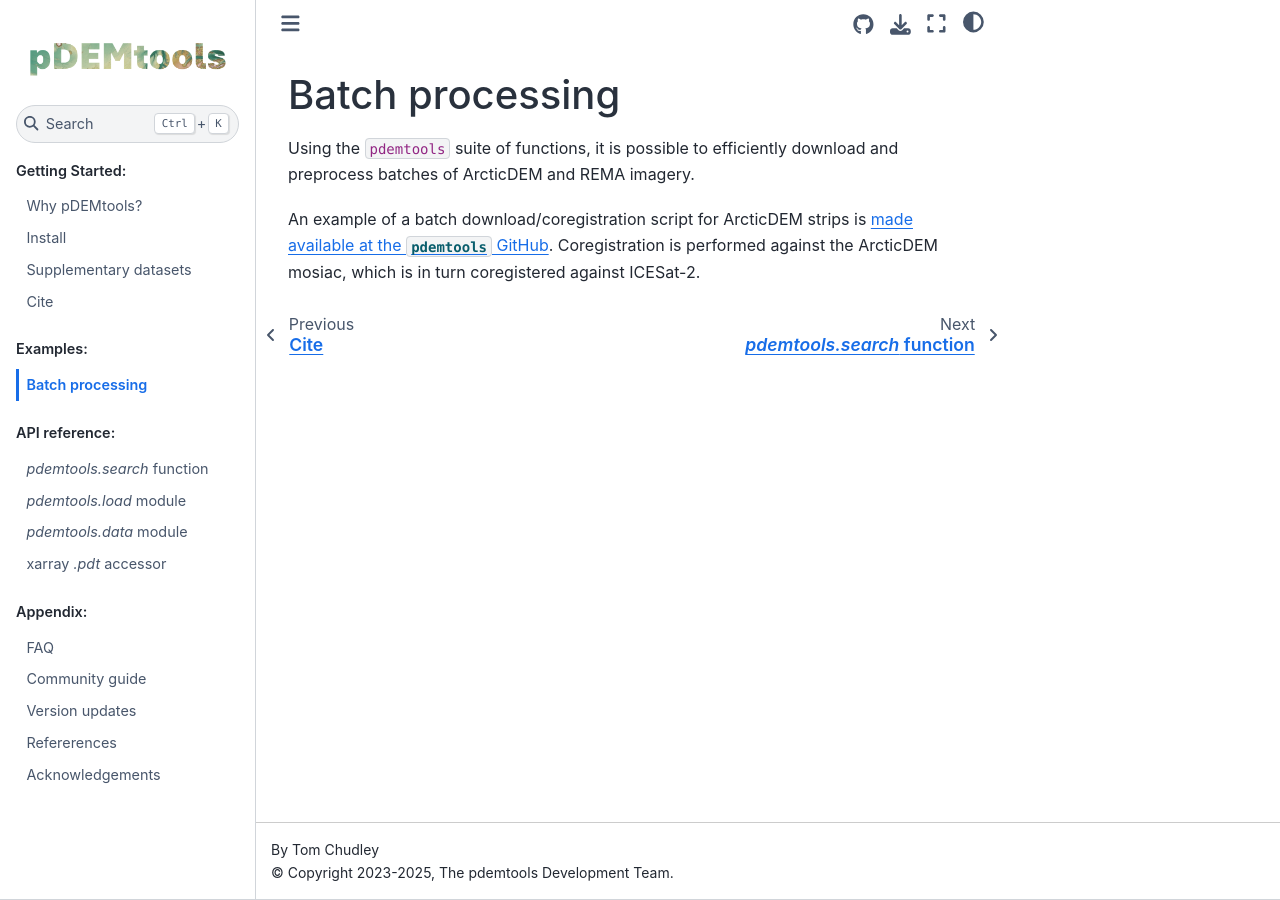
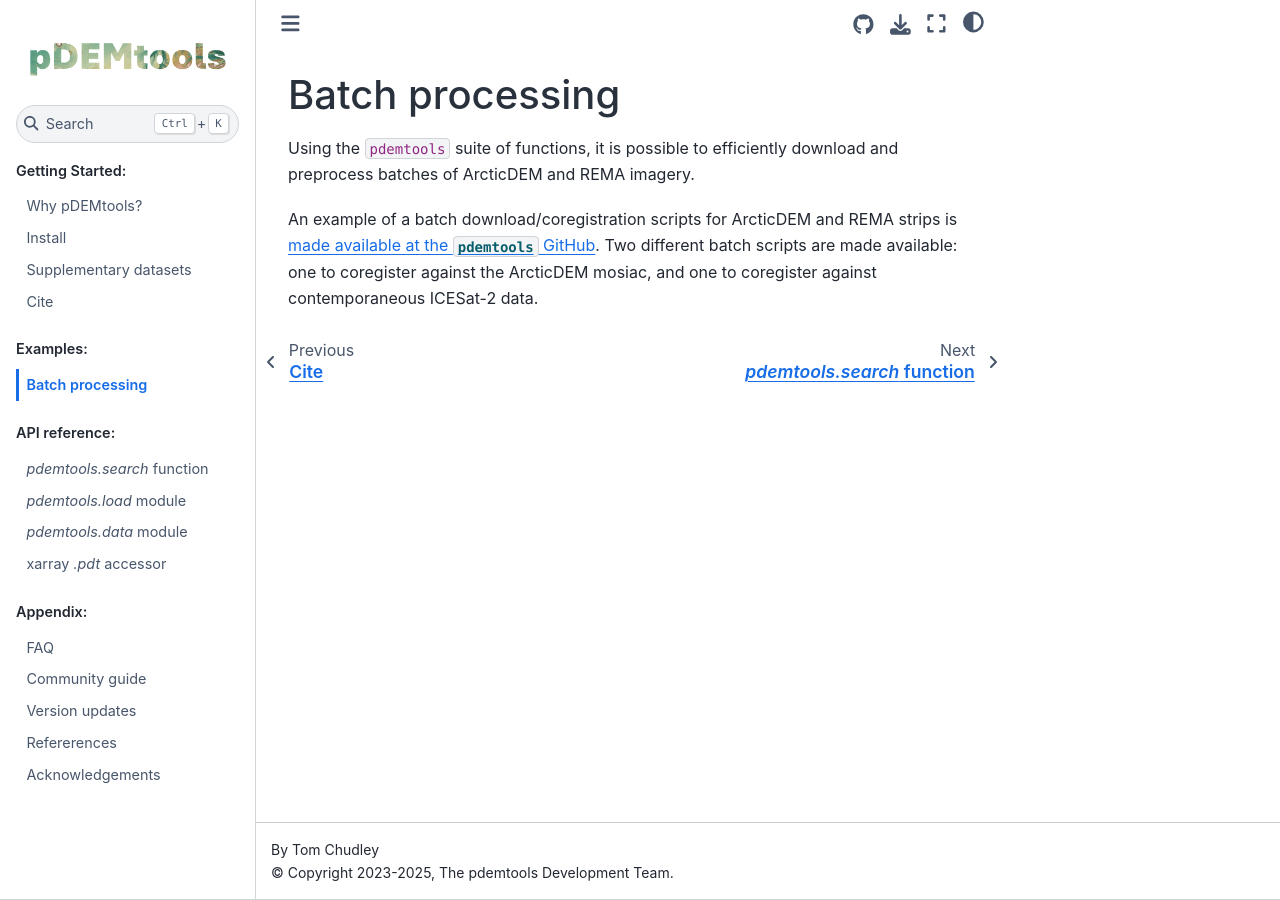
Before and after one commit to trchudley/pdemtools, a Sphinx documentation site: the page built from docs/examples/batch_processing.md, in a window 1280 px wide. Built offline with Sphinx 7.4.7 and the Sphinx Book theme 1.1.4, drawn with Linux system fonts in a browser that asks for light colours; pages that are not in the unit, such as notebooks, are missing from menus.

Commit message:
website sanity checks

```diff
--- a/docs/examples/batch_processing.md
+++ b/docs/examples/batch_processing.md
@@ -2,4 +2,4 @@
 
 Using the `pdemtools` suite of functions, it is possible to efficiently download and preprocess batches of ArcticDEM and REMA imagery.
 
-An example of a batch download/coregistration script for ArcticDEM strips is [made available at the `pdemtools` GitHub](https://github.com/trchudley/pdemtools/blob/main/batch/batch_download_and_coregister.py). Coregistration is performed against the ArcticDEM mosiac, which is in turn coregistered against ICESat-2.
+An example of a batch download/coregistration scripts for ArcticDEM and REMA strips is [made available at the `pdemtools` GitHub](https://github.com/trchudley/pdemtools/blob/main/batch/batch_download_and_coregister.py). Two different batch scripts are made available: one to coregister against the ArcticDEM mosiac, and one to coregister against contemporaneous ICESat-2 data.
--- a/docs/index.rst
+++ b/docs/index.rst
@@ -31,9 +31,8 @@ pDEMtools     |version badge|  |JOSS|
 
 The first aim of ``pdemtools`` is to enable access to ArcticDEM and REMA mosaics and multitemporal strips using the ``search()`` function and ``load`` module:
 
- - ``search()``: This function aims to provide a convenient way of searching the ArcticDEM/REMA strip index - analogous to querying a dynamic STAC catalogue (e.g. via ``pystac_client``) - allowing users to easily find relevant ArcticDEM and REMA strips for their areas of interest.
+ - ``search()``: This function aims to allow users to easily query the PGC STAC API to find relevant ArcticDEM and REMA strips for their areas of interest.
  - ``load``: This module provides simple one-line functions to preview and download strips and mosaics from the relevant AWS bucket to an ``xarray`` Dataset.
-
 
 The second aim is to provide (pre)processing functions *specific* to the sort of uses that ArcticDEM and REMA users might want (e.g. a focus on ice sheet and cryosphere work), as well as the particular *strengths* of ArcticDEM and REMA datasets (high-resolution and multitemporal). Tools include:
 
```
Also changed, not shown: README.md (+1 -1 lines), docs/appendix/version_updates.md (+1 -1 lines), docs/getting_started/why_pdemtools.md (+2 -2 lines), 1 other file.
